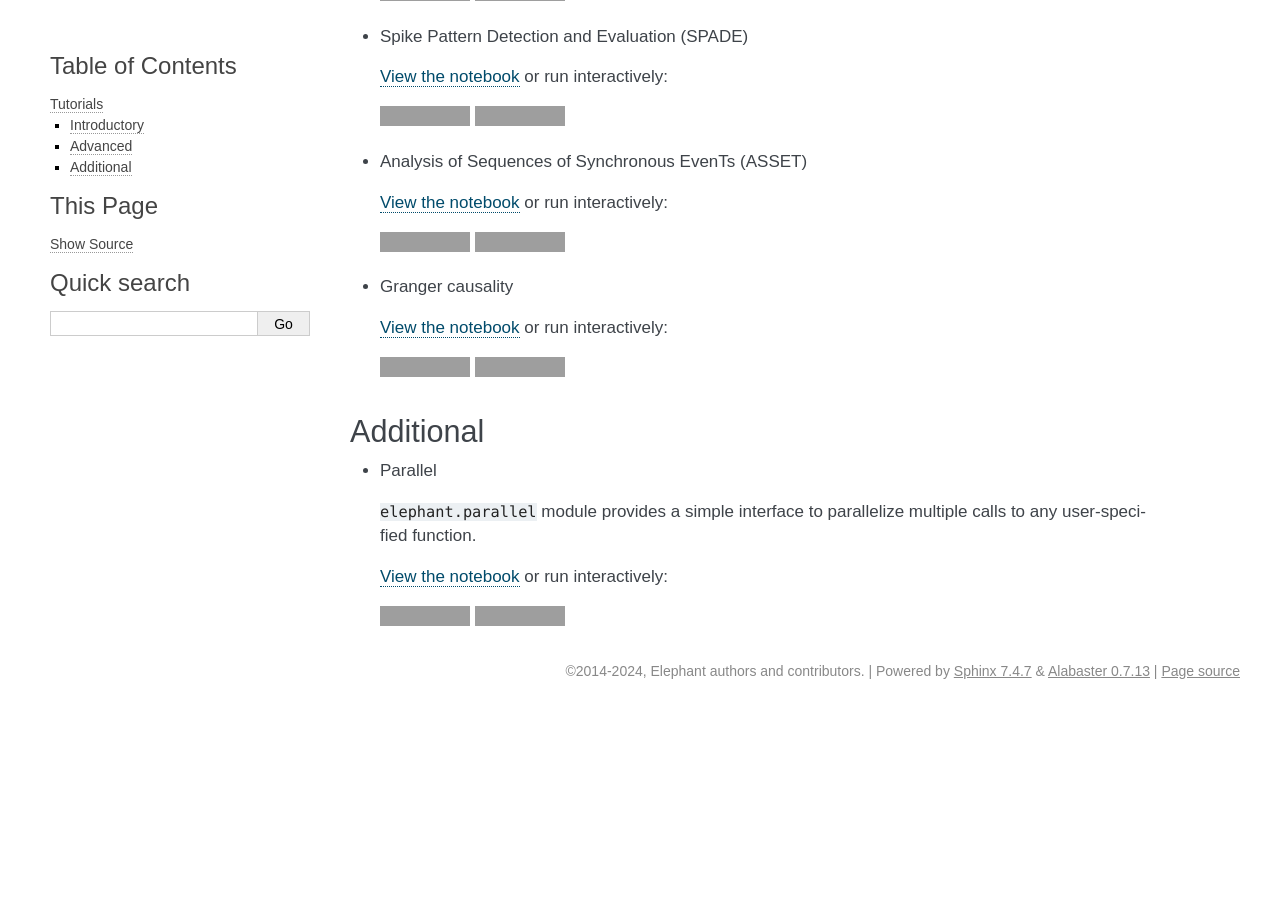
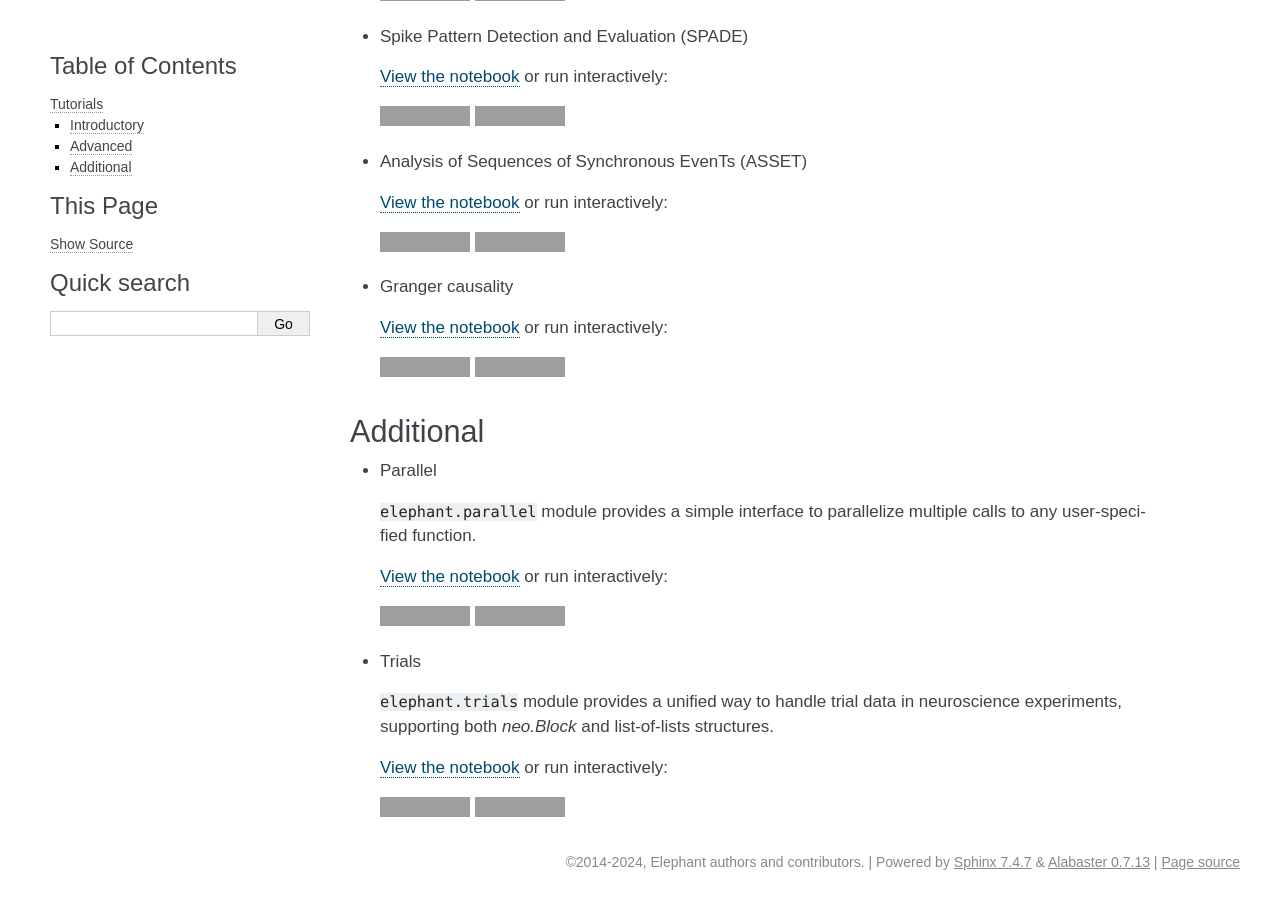
Before and after one commit to NeuralEnsemble/elephant, a Sphinx documentation site: the page built from doc/tutorials.rst, in a window 1280 px wide and 900 px high, scrolled down 957 px. Built offline with Sphinx 7.4.7, drawn with Linux system fonts in a browser that asks for light colours; pages that are not in the unit, such as notebooks, are missing from menus; the version number could not be read and is left out; before the commit the page ends 1666 px from its top, so only the background shows below that; grey boxes are pictures that could not be loaded.

Commit message:
add notebook to docs

```diff
--- a/doc/tutorials.rst
+++ b/doc/tutorials.rst
@@ -103,6 +103,18 @@ Additional
   .. image:: https://img.shields.io/badge/launch-ebrains-brightgreen
      :target: https://lab.ch.ebrains.eu/hub/user-redirect/git-pull?repo=https%3A%2F%2Fgithub.com%2FNeuralEnsemble%2Felephant&urlpath=lab%2Ftree%2Felephant%2Fdoc%2Ftutorials%2Fparallel.ipynb+&branch=master
 
+* Trials
+
+  ``elephant.trials`` module provides a unified way to handle trial data in neuroscience experiments, supporting both `neo.Block` and list-of-lists structures.
+
+  :doc:`View the notebook <../tutorials/trials>` or run interactively:
+
+  .. image:: https://mybinder.org/badge.svg
+     :target: https://mybinder.org/v2/gh/NeuralEnsemble/elephant/master?filepath=doc/tutorials/trials.ipynb
+  .. image:: https://img.shields.io/badge/launch-ebrains-brightgreen
+     :target: https://lab.ch.ebrains.eu/hub/user-redirect/git-pull?repo=https%3A%2F%2Fgithub.com%2FNeuralEnsemble%2Felephant&urlpath=lab%2Ftree%2Felephant%2Fdoc%2Ftutorials%2Ftrials.ipynb+&branch=master
+
+
 ..
     Index the notebooks in a hidden toctree to avoid sphinx warnings.
 
@@ -116,3 +128,4 @@ Additional
     tutorials/unitary_event_analysis.ipynb
     tutorials/granger_causality.ipynb
     tutorials/spade.ipynb
+    tutorials/trials.ipynb
```
